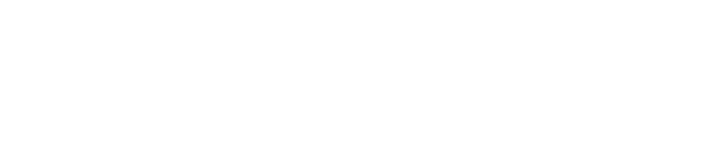
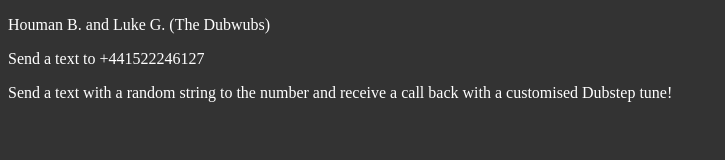
Before and after one commit to lukeg101/dubText, a website: page public/index.html in a window 1280 px wide. Shown: the whole page, without its empty margins (0-725 px from the left). Drawn offline with Linux system fonts and the light colour scheme.

Commit message:
sorting out DO

```diff
--- a/public/index.html
+++ b/public/index.html
@@ -5,7 +5,7 @@
 		<meta charset="utf-8">
 		<meta http-equiv="X-UA-Compatible" content="IE=edge">
 	</head>
-	<body style="backgroun-color:#333333; color:#ffffff;">
+	<body style="background-color:#333333; color:#ffffff;">
 		<p>Houman B. and Luke G. (The Dubwubs)</p>
 		<p>Send a text to +441522246127</p>
 		<p>Send a text with a random string to the number and receive a call back with a customised Dubstep tune!</p>
```
